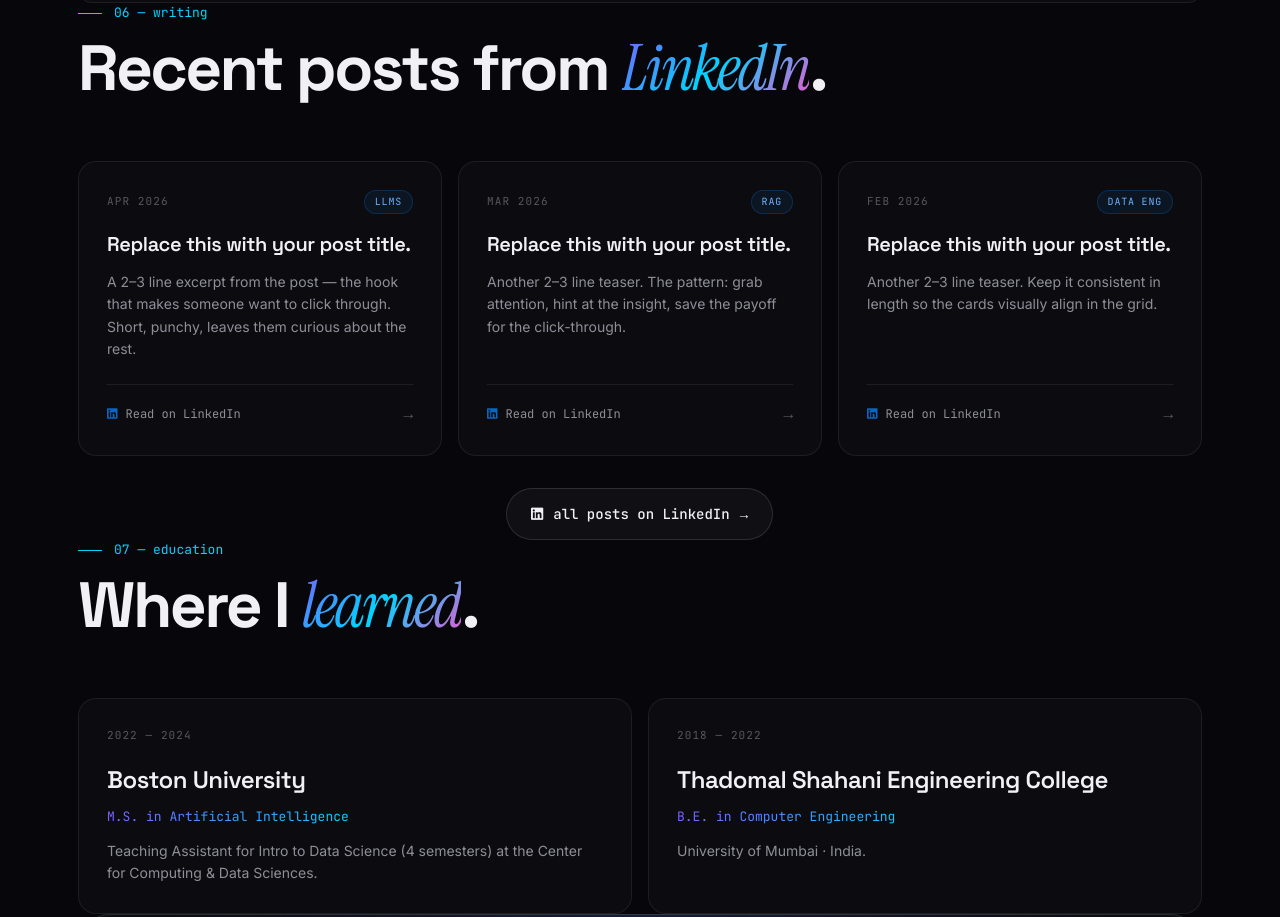
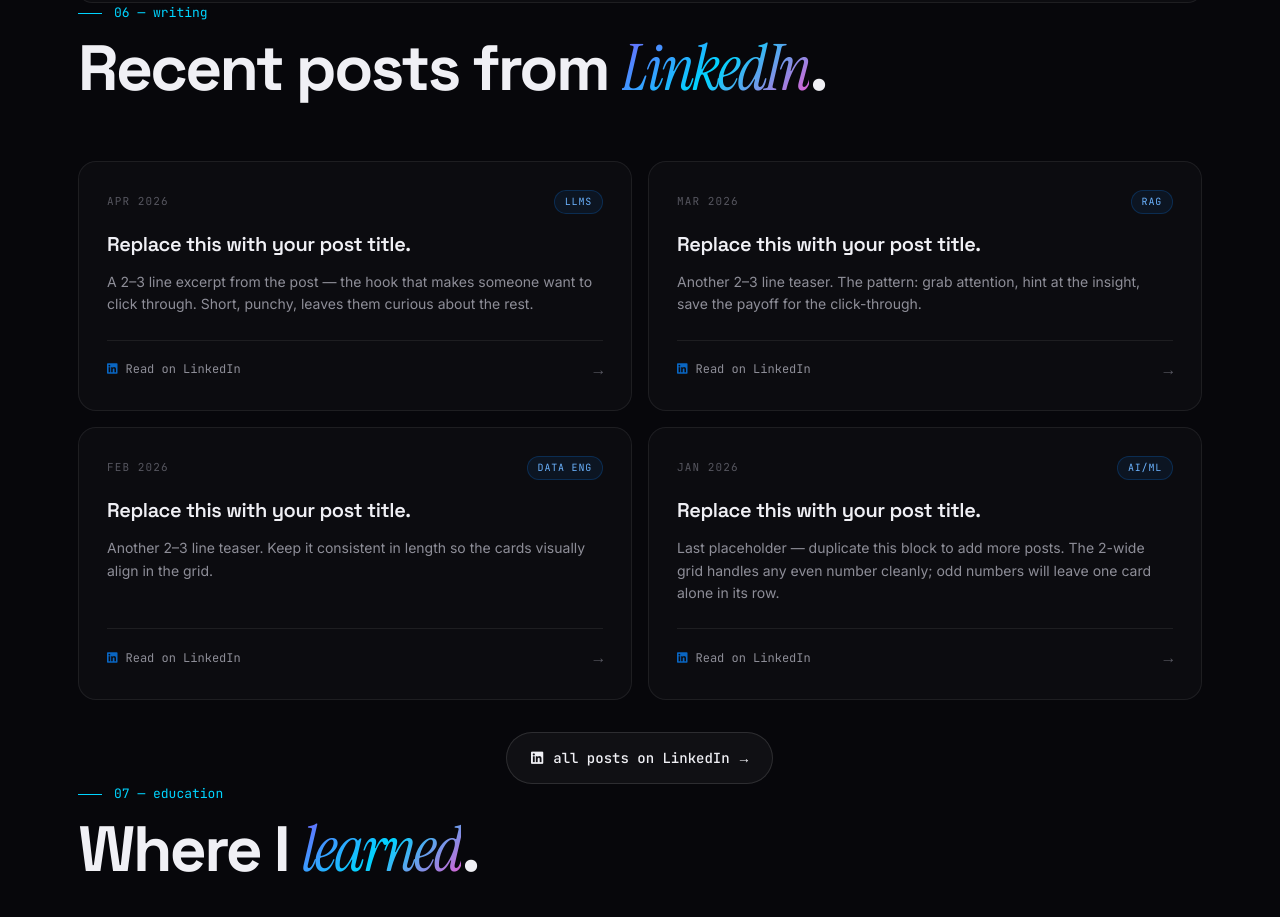
Before and after one commit to rohansawant07/rohansawant07.github.io, a plain HTML site: page index.html in a window 1280 px wide. Shown: the part 6277-7194 px from the top of the page. Drawn offline with Linux system fonts and the light colour scheme.

Commit message:
Writing: switch to 2-wide layout, add 4th post card

```diff
--- a/index.html
+++ b/index.html
@@ -1836,6 +1836,20 @@
       </div>
     </a>
 
+    <!-- ===== POST 4 — EDIT ME ===== -->
+    <a class="post-card" href="https://www.linkedin.com/in/rohansawant07/" target="_blank" rel="noopener">
+      <div class="post-meta">
+        <span class="post-date">Jan 2026</span>
+        <span class="post-topic">AI/ML</span>
+      </div>
+      <h3 class="post-title">Replace this with your post title.</h3>
+      <p class="post-excerpt">Last placeholder — duplicate this block to add more posts. The 2-wide grid handles any even number cleanly; odd numbers will leave one card alone in its row.</p>
+      <div class="post-foot">
+        <span class="post-link"><i class="fa-brands fa-linkedin"></i> Read on LinkedIn</span>
+        <span class="post-arrow">→</span>
+      </div>
+    </a>
+
   </div>
   <div class="posts-cta">
     <a class="btn" href="https://www.linkedin.com/in/rohansawant07/" target="_blank" rel="noopener">
@@ -1848,7 +1862,7 @@
   /* ============ POSTS / WRITING ============ */
   .posts-grid {
     display: grid;
-    grid-template-columns: repeat(3, 1fr);
+    grid-template-columns: repeat(2, 1fr);
     gap: 16px;
   }
   .post-card {
```
